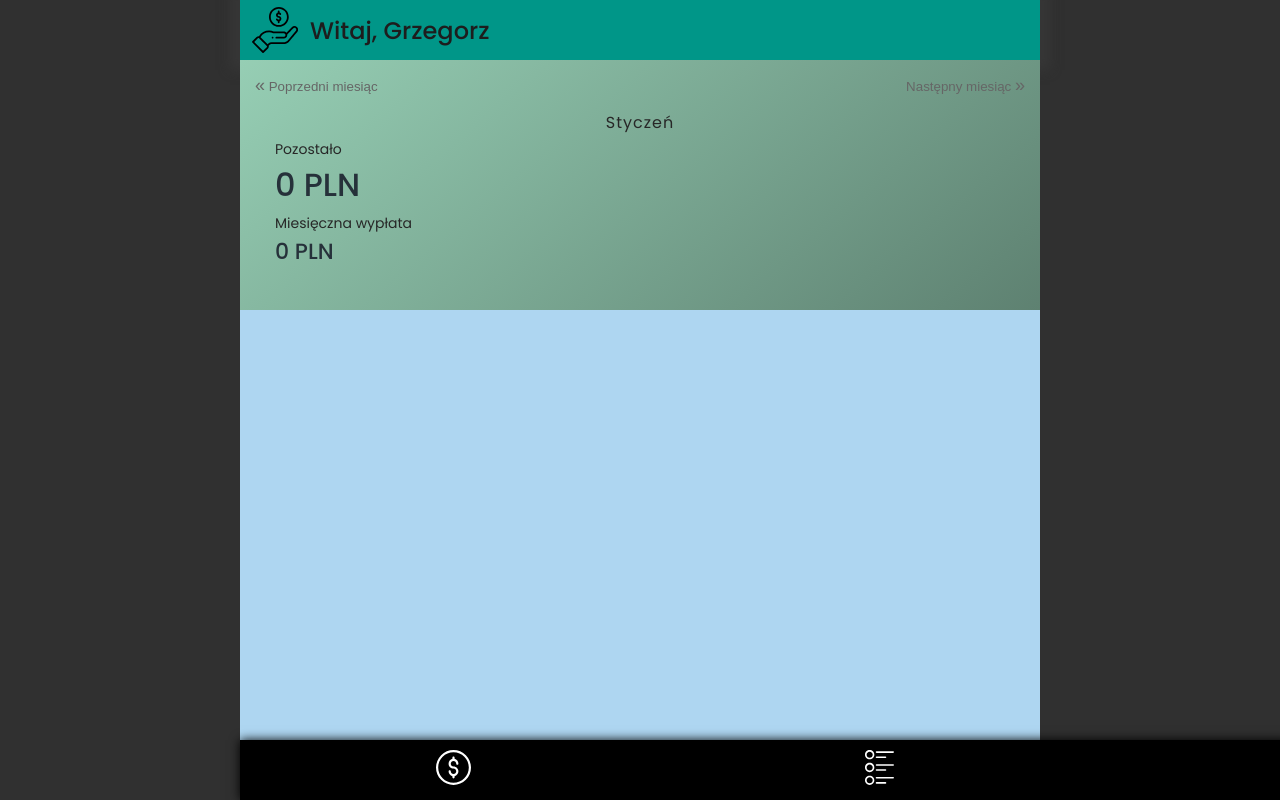
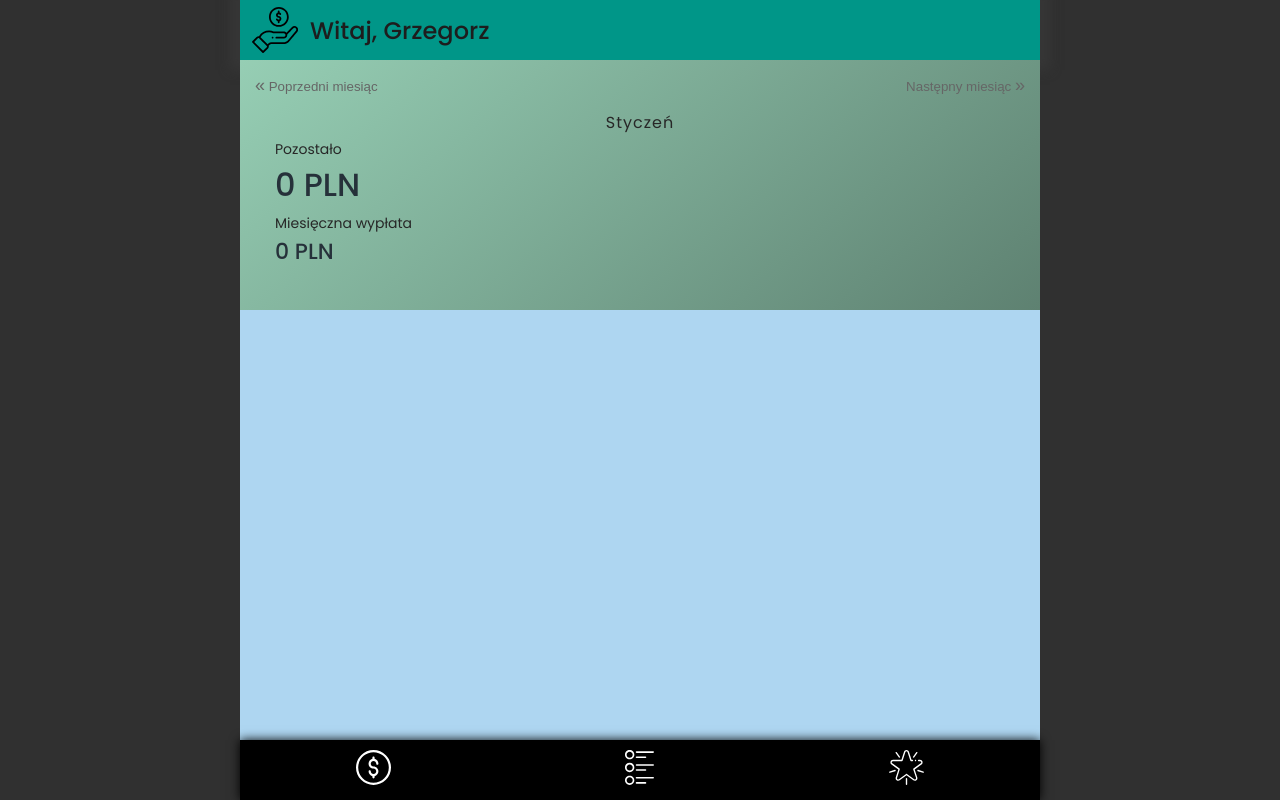
Before and after one commit to ErykFryderyk/finance-manager-app, a Vue app: page / in a window 1280 px wide. Built offline with nearby package versions, Linux system fonts and the light colour scheme.

Commit message:
build app

```diff
--- a/src/components/NavBar.vue
+++ b/src/components/NavBar.vue
@@ -51,7 +51,7 @@
     display:flex;
     justify-content: space-around;
     align-items: center;
-    position: fixed;
+    position: absolute;
     bottom: 0;
     width: 100%;
     height: 60px;
```
Also changed, not shown: src/components/HeroBackground.vue (+2 -5 lines), 20 other files (tests, documents, lock files or other folders).
